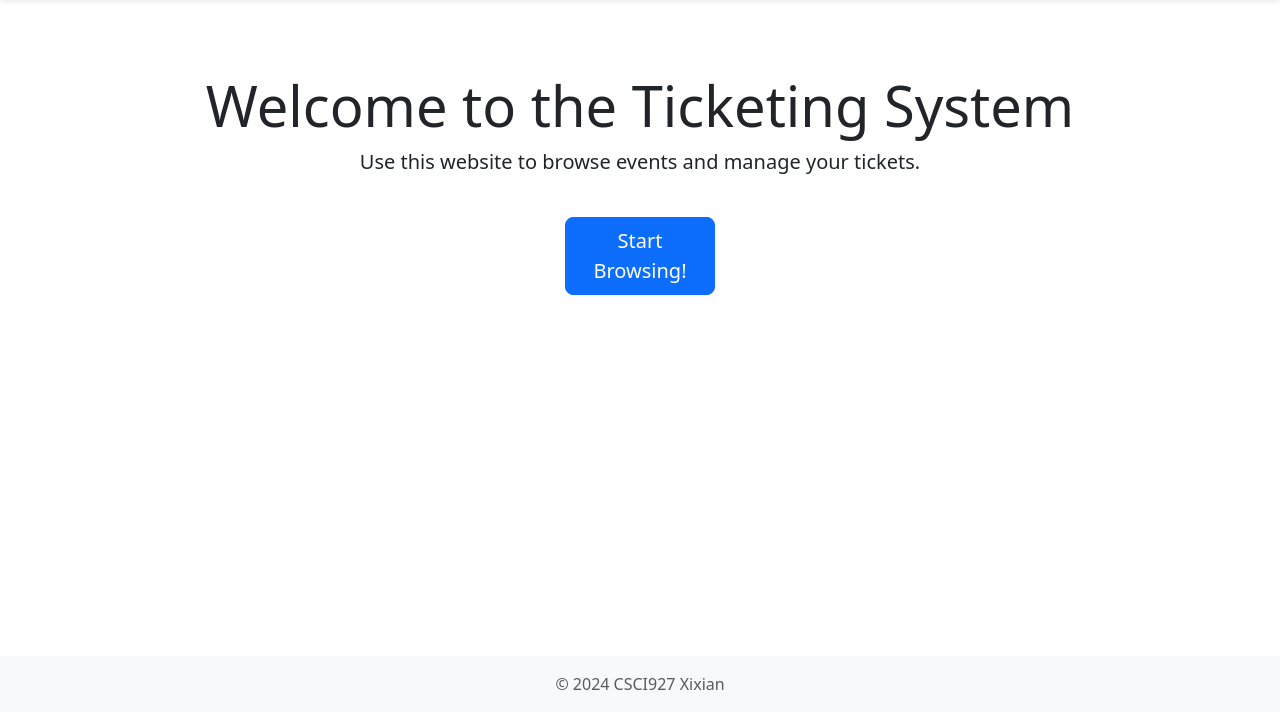
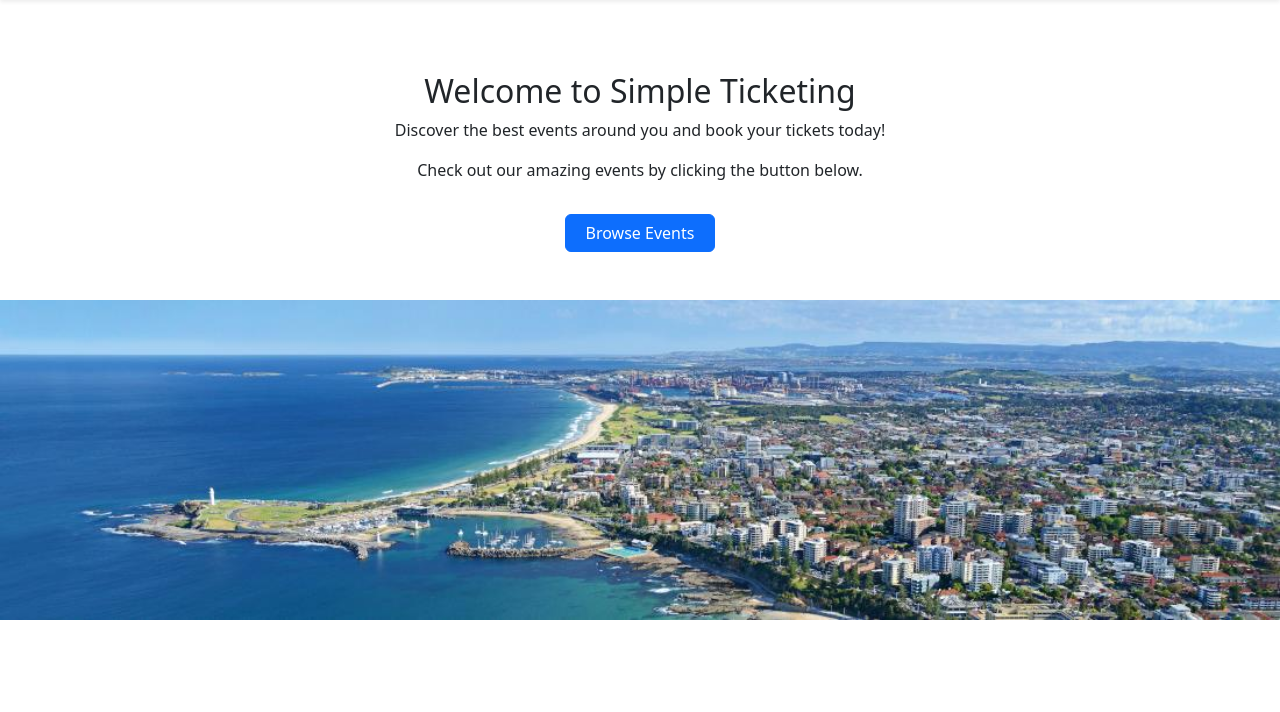
Before and after one commit to CSCI927-Group/CSCI927_group, a Flask app: page / in a window 1280 px wide. Shown: the part 88-800 px from the top of the page. Run offline with Flask 3, Linux system fonts and the light colour scheme.

Commit message:
update ticket no.

```diff
--- a/ticketing/app.py
+++ b/ticketing/app.py
@@ -1,9 +1,11 @@
 from flask import Flask, render_template, redirect, url_for, request,flash
+from flask_cors import CORS
 from flask_sqlalchemy import SQLAlchemy
 
 # from data import ticket_data,news_data,updates_data,bookings,events
 
 app = Flask(__name__, static_folder='src')
+CORS(app)
 app.secret_key = 'your_secret_key'  # Needed for flashing messages
 
 
@@ -71,9 +73,10 @@ def availability(event_id):
 def payment():
     ticket_id = request.args.get('ticket_id')
     email = request.args.get('email')
+    quantity = request.args.get('quantity', 1)
 
     if email and ticket_id:
-        return redirect(url_for('payment_success', email=email, ticket_id=ticket_id))
+        return redirect(url_for('payment_success', email=email, ticket_id=ticket_id, quantity=quantity))
 
     return render_template('payment.html', ticket_id=ticket_id)
 
--- a/ticketing/templates/availability.html
+++ b/ticketing/templates/availability.html
@@ -10,6 +10,7 @@
     {% for ticket in tickets %}
     <li class="list-group-item d-flex justify-content-between align-items-center">
       <span>{{ ticket.date }} - {{ ticket.time_slot }}</span>
+      <span>Amount available: {{ticket.available_tickets}}</span>
       <span class="{% if ticket.available_tickets > 0 %}text-success{% else %}text-danger{% endif %}">
         {% if ticket.available_tickets > 0 %}Available{% else %}Sold Out{% endif %}
       </span>
--- a/ticketing/templates/event_info.html
+++ b/ticketing/templates/event_info.html
@@ -13,7 +13,7 @@
       <p>{{ event.description }}</p>
       <p><strong>Date:</strong> {{ event.date }}</p>
 
-      <h4>Additional Information</h4>
+      <h4>Description</h4>
       <p>{{ event.additional_info }}</p>
 
       <!-- View Availability button -->
--- a/ticketing/templates/index.html
+++ b/ticketing/templates/index.html
@@ -1,13 +1,25 @@
+<style>
+  .full-width-image {
+    width: 100vw;
+    height: auto;
+    margin-left: calc(-50vw + 50%);
+  }
+</style>
+
 {% extends 'layout.html' %}
 
 {% block title %}Home{% endblock %}
 
 {% block content %}
-<div class="text-center my-5">
-  <h2 class="display-4">Welcome to the Ticketing System</h2>
-  <p class="lead">Use this website to browse events and manage your tickets.</p>
+<!-- Full-width Image Section -->
 
-  <!-- Button to navigate to the availability page -->
-  <a href="{{ url_for('browse_events') }}" class="btn btn-primary btn-lg mt-4">Start Browsing!</a>
+<div class="container text-center my-5">
+  <h2>Welcome to Simple Ticketing</h2>
+  <p>Discover the best events around you and book your tickets today!</p>
+  <p>Check out our amazing events by clicking the button below.</p>
+  <a href="{{ url_for('browse_events') }}" class="btn btn-primary mt-3">Browse Events</a>
+</div>
+<div>
+  <img src="{{ url_for('static', filename='test.jpg') }}" class="full-width-image" alt="Your Image Description">
 </div>
 {% endblock %}
--- a/ticketing/templates/layout.html
+++ b/ticketing/templates/layout.html
@@ -4,6 +4,7 @@
   <meta charset="UTF-8">
   <meta name="viewport" content="width=device-width, initial-scale=1.0">
   <title>{% block title %}My Ticketing System{% endblock %}</title>
+
 
   <!-- Bootstrap CSS -->
   <link href="https://cdn.jsdelivr.net/npm/bootstrap@5.3.3/dist/css/bootstrap.min.css" rel="stylesheet">
@@ -75,11 +76,11 @@
   </main>
 
   <!-- Footer Section -->
-  <footer class="mt-auto">
+  <!-- <footer class="mt-auto">
     <div class="container text-center text-muted">
       © 2024 CSCI927 Xixian
     </div>
-  </footer>
+  </footer> -->
 
   <!-- Bootstrap JS -->
   <script src="https://cdn.jsdelivr.net/npm/bootstrap@5.3.3/dist/js/bootstrap.bundle.min.js"></script>
```
Also changed, not shown: ticketing/templates/simpleticket.html (added, +50 -0 lines), ticketing/instance/tickets.db, ticketing/src/test.jpg (added), 2 other files.
